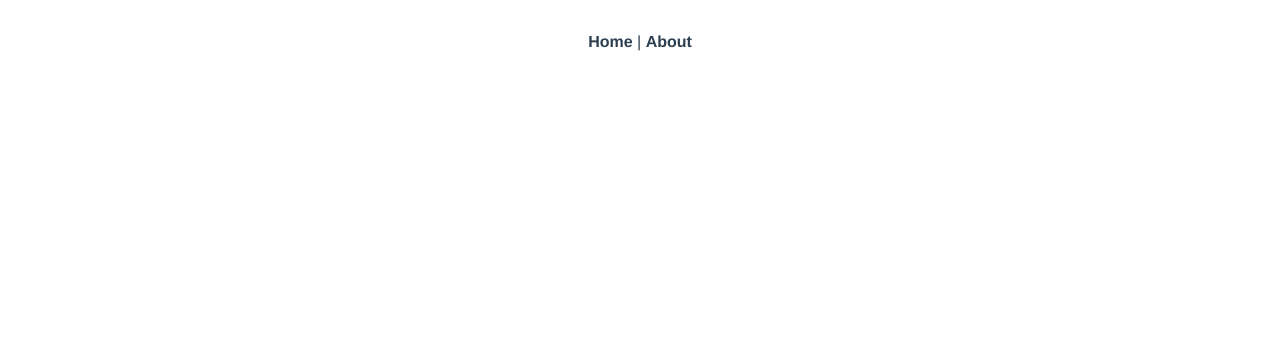
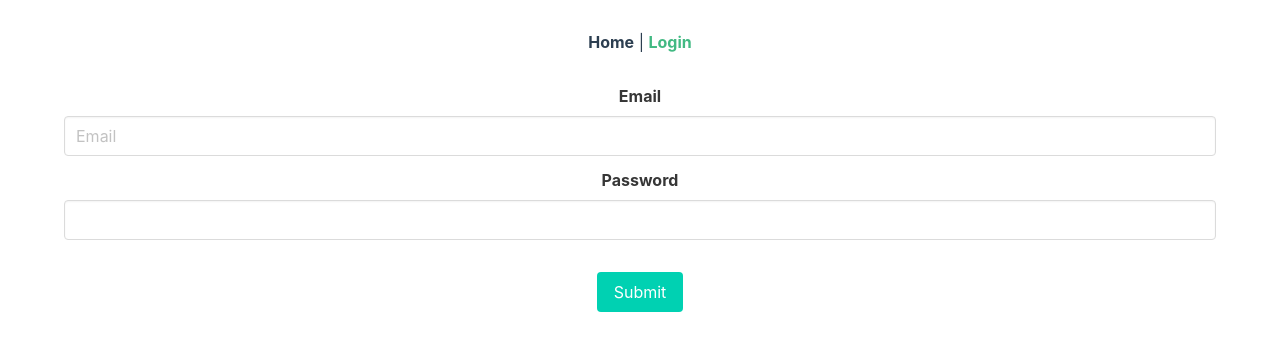
Before and after one commit to hnz-evn/lifeline, a Vue app in the folder client/lifeline-client/: page /login in a window 1280 px wide. Shown: the top 350 px of the page. Built offline with nearby package versions, Linux system fonts and the light colour scheme.

Commit message:
Strip out boilerplate and add basic views

```diff
--- a/client/lifeline-client/src/App.vue
+++ b/client/lifeline-client/src/App.vue
@@ -2,20 +2,21 @@
   <div id="app">
     <div id="nav">
       <router-link to="/">Home</router-link> |
-      <router-link to="/about">About</router-link>
+      <router-link to="/login">Login</router-link>
     </div>
-    <router-view/>
+    <div class="container">
+      <router-view/>
+    </div>
   </div>
 </template>
 
 <style lang="scss">
 #app {
-  font-family: 'Avenir', Helvetica, Arial, sans-serif;
-  -webkit-font-smoothing: antialiased;
-  -moz-osx-font-smoothing: grayscale;
   text-align: center;
   color: #2c3e50;
+  height: 100%;
 }
+
 #nav {
   padding: 30px;
   a {
--- a/client/lifeline-client/src/components/HelloWorld.vue
+++ /dev/null
@@ -1,58 +0,0 @@
-<template>
-  <div class="hello">
-    <h1>{{ msg }}</h1>
-    <p>
-      For a guide and recipes on how to configure / customize this project,<br>
-      check out the
-      <a href="https://cli.vuejs.org" target="_blank" rel="noopener">vue-cli documentation</a>.
-    </p>
-    <h3>Installed CLI Plugins</h3>
-    <ul>
-      <li><a href="https://github.com/vuejs/vue-cli/tree/dev/packages/%40vue/cli-plugin-pwa" target="_blank" rel="noopener">pwa</a></li>
-      <li><a href="https://github.com/vuejs/vue-cli/tree/dev/packages/%40vue/cli-plugin-eslint" target="_blank" rel="noopener">eslint</a></li>
-    </ul>
-    <h3>Essential Links</h3>
-    <ul>
-      <li><a href="https://vuejs.org" target="_blank" rel="noopener">Core Docs</a></li>
-      <li><a href="https://forum.vuejs.org" target="_blank" rel="noopener">Forum</a></li>
-      <li><a href="https://chat.vuejs.org" target="_blank" rel="noopener">Community Chat</a></li>
-      <li><a href="https://twitter.com/vuejs" target="_blank" rel="noopener">Twitter</a></li>
-      <li><a href="https://news.vuejs.org" target="_blank" rel="noopener">News</a></li>
-    </ul>
-    <h3>Ecosystem</h3>
-    <ul>
-      <li><a href="https://router.vuejs.org" target="_blank" rel="noopener">vue-router</a></li>
-      <li><a href="https://vuex.vuejs.org" target="_blank" rel="noopener">vuex</a></li>
-      <li><a href="https://github.com/vuejs/vue-devtools#vue-devtools" target="_blank" rel="noopener">vue-devtools</a></li>
-      <li><a href="https://vue-loader.vuejs.org" target="_blank" rel="noopener">vue-loader</a></li>
-      <li><a href="https://github.com/vuejs/awesome-vue" target="_blank" rel="noopener">awesome-vue</a></li>
-    </ul>
-  </div>
-</template>
-
-<script>
-export default {
-  name: 'HelloWorld',
-  props: {
-    msg: String,
-  },
-};
-</script>
-
-<!-- Add "scoped" attribute to limit CSS to this component only -->
-<style scoped lang="scss">
-h3 {
-  margin: 40px 0 0;
-}
-ul {
-  list-style-type: none;
-  padding: 0;
-}
-li {
-  display: inline-block;
-  margin: 0 10px;
-}
-a {
-  color: #42b983;
-}
-</style>
--- a/client/lifeline-client/src/router.js
+++ b/client/lifeline-client/src/router.js
@@ -1,6 +1,5 @@
 import Vue from 'vue';
 import Router from 'vue-router';
-import Home from './views/Home.vue';
 
 Vue.use(Router);
 
@@ -9,18 +8,17 @@
   base: process.env.BASE_URL,
   routes: [
     {
-      path: '/',
-      name: 'home',
-      component: Home,
+      path: '/login',
+      name: 'Login',
+      component() {
+        return import(/* webpackChunkName: "about" */ './views/Login.vue');
+      },
     },
     {
-      path: '/about',
-      name: 'about',
-      // route level code-splitting
-      // this generates a separate chunk (about.[hash].js) for this route
-      // which is lazy-loaded when the route is visited.
+      path: '/',
+      name: 'Main',
       component() {
-        return import(/* webpackChunkName: "about" */ './views/About.vue');
+        return import(/* webpackChunkName: "about" */ './views/Main.vue');
       },
     },
   ],
--- a/client/lifeline-client/src/views/About.vue
+++ /dev/null
@@ -1,5 +0,0 @@
-<template>
-  <div class="about">
-    <h1>This is an about page</h1>
-  </div>
-</template>
--- a/client/lifeline-client/src/views/Home.vue
+++ /dev/null
@@ -1,18 +0,0 @@
-<template>
-  <div class="home">
-    <img alt="Vue logo" src="../assets/logo.png">
-    <HelloWorld msg="Welcome to Your Vue.js App"/>
-  </div>
-</template>
-
-<script>
-// @ is an alias to /src
-import HelloWorld from '@/components/HelloWorld.vue';
-
-export default {
-  name: 'home',
-  components: {
-    HelloWorld,
-  },
-};
-</script>
--- /dev/null
+++ b/client/lifeline-client/src/views/Login.vue
@@ -0,0 +1,31 @@
+<template>
+  <div>
+    <div class="field">
+      <label class="label">Email</label>
+      <div class="control">
+        <input class="input" type="email" placeholder="Email">
+      </div>
+    </div>
+    <div class="field">
+      <label class="label">Password</label>
+      <div class="control">
+        <input class="input" type="password">
+      </div>
+    </div>
+    <div class="button-container">
+      <button class="button is-primary">Submit</button>
+    </div>
+  </div>
+</template>
+
+<script>
+export default {
+  name: 'Login',
+};
+</script>
+
+<style lang="scss" scoped>
+.button-container {
+  margin-top: 2em;
+}
+</style>
--- /dev/null
+++ b/client/lifeline-client/src/views/Main.vue
@@ -0,0 +1,3 @@
+<template>
+  <h1 class="title">Main Page</h1>
+</template>
```
